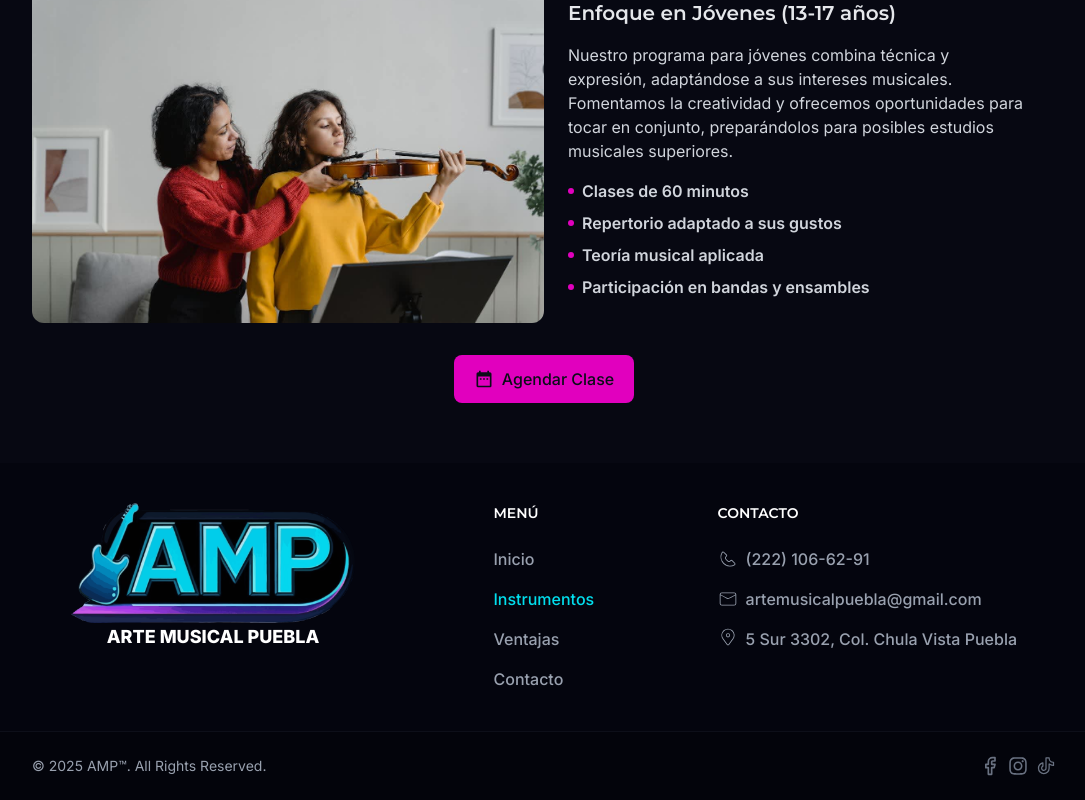
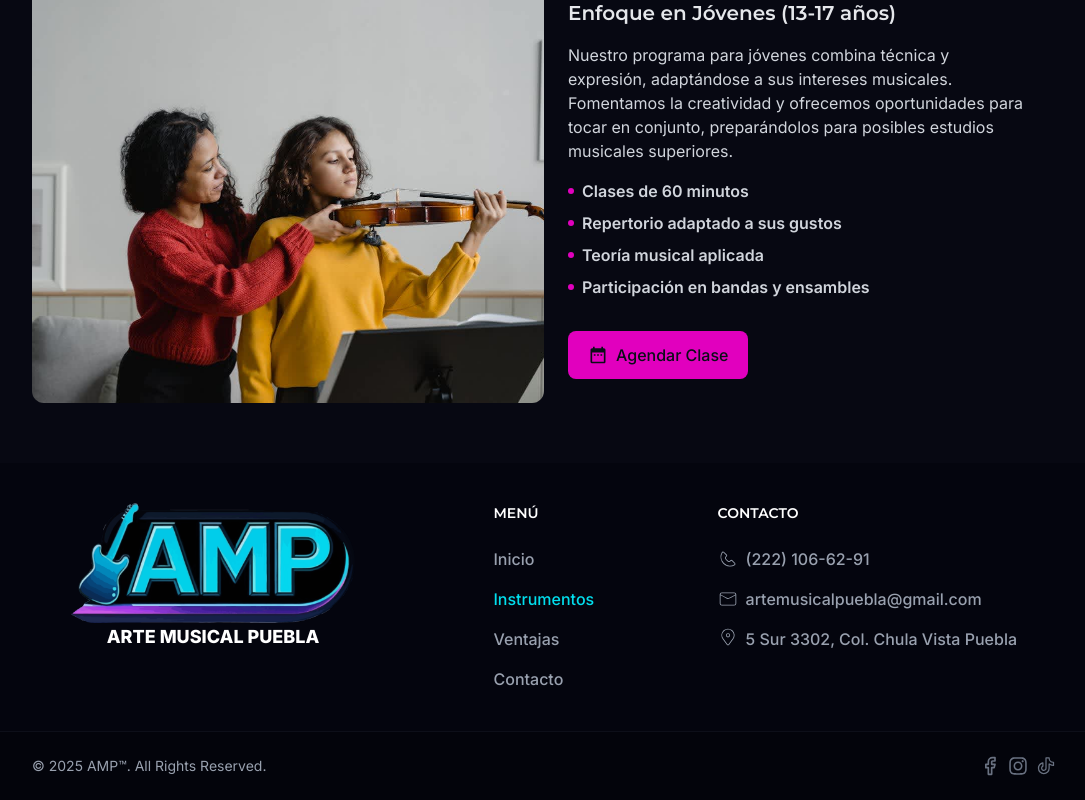
Before and after one commit to MarioMarcial/amp-website, a React (Vite) app: page /#/instrumentos/bajo in a window 1280 px wide. Shown: the part 1807-2607 px from the top of the page, without its empty margins (96-1181 px from the left). Built offline with nearby package versions, Linux system fonts and the light colour scheme.

Commit message:
AgesTab design fixed

```diff
--- a/src/components/ui/tabs/TabAgesGrid.tsx
+++ b/src/components/ui/tabs/TabAgesGrid.tsx
@@ -49,16 +49,15 @@ export const TabAgesGrid = () => {
               </li>
             ))}
           </ul>
+          <div className="mt-8 flex flex-col md:flex-row justify-start">
+            <Button
+              label="Agendar Clase"
+              variant="secondary"
+              url="/contacto"
+              icon={MdDateRange}
+            />
+          </div>
         </div>
-      </div>
-
-      <div className="mt-8 text-center">
-        <Button
-          label="Agendar Clase"
-          variant="secondary"
-          url="/contacto"
-          icon={MdDateRange}
-        />
       </div>
     </>
   );
```
